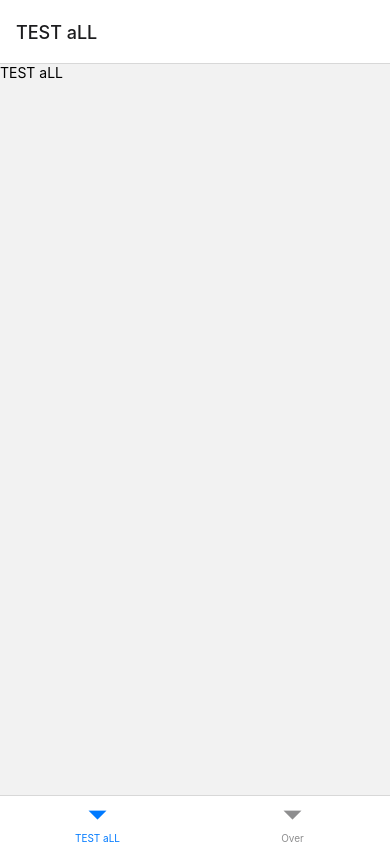
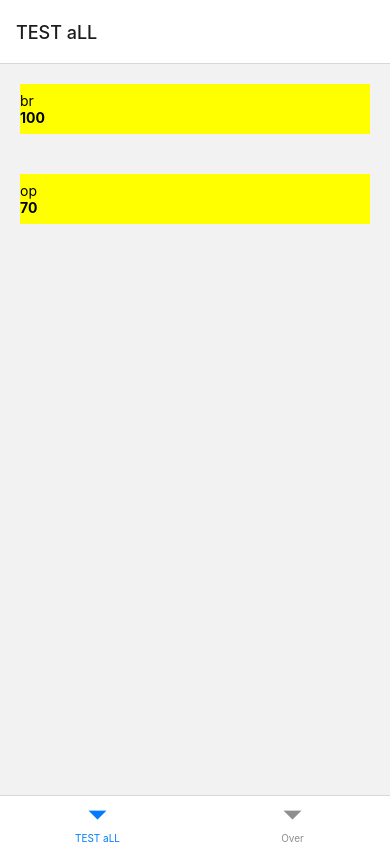
Before and after one commit to ymtowya/CS5520-Assign-2, a React Native app: screen /All in a window 390 px wide. Built offline with nearby package versions, Linux system fonts and the light colour scheme.

Commit message:
Add entry item to the list

```diff
--- a/App.js
+++ b/App.js
@@ -6,14 +6,15 @@ import { createBottomTabNavigator } from '@react-navigation/bottom-tabs';
 import EntryList from './component/EntryList';
 import AllEntry from './screen/AllEntry';
 import OverEntry from './screen/OverEntry';
+import AddEntry from './screen/AddEntry';
+import EditEntry from './screen/EditEntry';
 
 export default function App() {
 
   const Tab = createBottomTabNavigator();
   const Stack = createStackNavigator();
 
-  return (
-    <NavigationContainer>
+  const TabNavi = () => (
     <Tab.Navigator>
       <Tab.Screen
         name="All"
@@ -26,6 +27,25 @@ export default function App() {
           titleText: 'TEST Over'
         }}/>
     </Tab.Navigator>
+  );
+
+  return (
+    <NavigationContainer>
+      <Stack.Navigator>
+        <Stack.Screen
+          name="Home"
+          component={TabNavi}
+          options={{headerShown: false}}
+        />
+        <Stack.Screen
+          name="Add"
+          component={AddEntry}
+        />
+        <Stack.Screen
+          name="Edit"
+          component={EditEntry}
+        />
+      </Stack.Navigator>
     </NavigationContainer>
   );
 }
--- a/component/EntryItem.js
+++ b/component/EntryItem.js
@@ -1,18 +1,21 @@
 import { useEffect } from "react";
 import { View, Text, FlatList } from "react-native";
+import myStyling from "../resource/MyStyles";
 import ButtonPressable from "./ButtonPressable";
 
 export default function EntryItem({ route, navigation, meal }) {
 
     const { mealName, calory } = meal;
 
+
+
     return (
         <View>
-            <Text>
-                {mealName}
-            </Text>
             <ButtonPressable>
-                <Text>
+                <Text style={myStyling.tagText}>
+                    {mealName}
+                </Text>
+                <Text style={myStyling.tagButn}>
                     {calory}
                 </Text>
             </ButtonPressable>
--- a/component/EntryList.js
+++ b/component/EntryList.js
@@ -2,21 +2,36 @@ import { useEffect } from "react";
 import { View, Text, FlatList } from "react-native";
 import EntryItem from "./EntryItem";
 
-export default function EntryList({ route, navigation, meals }) {
+export default function EntryList({ route, navigation }) {
 
-    const entryItem = (
-        <EntryItem
-
-        >
-        </EntryItem>
-    );
+    const meals = [
+        {
+            mealName: 'br',
+            calory: 100,
+            id: 1
+        },
+        {
+            mealName: 'op',
+            calory: 70,
+            id: 2
+        }
+    ];
 
     return (
         <View>
             <FlatList
                 data={meals}
-                renderItem={entryItem}
-                keyExtractor={(meal) => meal.id}
+                renderItem={(meal) => {
+                    return (
+                        <EntryItem
+                            meal={meal.item}
+                        >
+                        </EntryItem>
+                    );
+                }}
+                keyExtractor={(meal) => {
+                    return meal.id;
+                }}
             >
             </FlatList>
         </View>
--- a/resource/MyStyles.js
+++ b/resource/MyStyles.js
@@ -49,24 +49,21 @@ const myStyling = StyleSheet.create({
         justifyContent: 'space-between',
     },
     generalButton: {
-        backgroundColor: "beige",
+        backgroundColor: "yellow",
+        color: 'black',
+        height: 50,
+        alignContent: 'flex-start',
+        justifyContent: 'center',
+        margin: 20
+    },
+    pressedButton: {
+        backgroundColor: 'black',
         color: 'white'
     },
-    pressedButton: {
-
+    tagText: {
+        position: 'relative',
     },
-    textLabelView: {
-        borderWidth: 2,
-        borderColor: 'blue',
-        marginBottom: 30,
-        padding: 15,
-        alignItems: 'center',
-        position: 'relative',
-        left: '20%',
-        width: '60%'
-    },
-    textLabel: {
-        color: '#FFFFFF',
+    tagButn: {
         fontWeight: 'bold',
     },
     image: {
--- a/screen/AddEntry.js
+++ b/screen/AddEntry.js
@@ -0,0 +1,13 @@
+import { useEffect } from "react";
+import { View, Text } from "react-native";
+
+export default function AddEntry({ route, navigation }) {
+
+    return (
+        <View>
+            <Text>
+                Add Entry
+            </Text>
+        </View>
+    );
+}
--- a/screen/AllEntry.js
+++ b/screen/AllEntry.js
@@ -1,5 +1,6 @@
 import { useEffect } from "react";
 import { View, Text } from "react-native";
+import EntryList from "../component/EntryList";
 
 export default function AllEntry({ route, navigation }) {
 
@@ -11,9 +12,8 @@ export default function AllEntry({ route, navigation }) {
 
     return (
         <View>
-            <Text>
-                {route.params.titleText}
-            </Text>
+            <EntryList>
+            </EntryList>
         </View>
     );
 }
--- a/screen/EditEntry.js
+++ b/screen/EditEntry.js
@@ -0,0 +1,13 @@
+import { useEffect } from "react";
+import { View, Text } from "react-native";
+
+export default function EditEntry({ route, navigation }) {
+
+    return (
+        <View>
+            <Text>
+                Edit Entry
+            </Text>
+        </View>
+    );
+}
```
Also changed, not shown: Home.js (added, +24 -0 lines), component/ButtonPressable.js (line endings or trailing spaces). Lines whose indentation alone changed are shown as unchanged.
